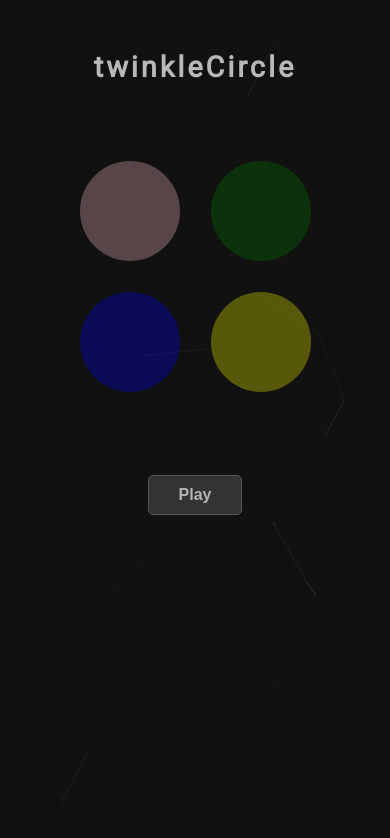
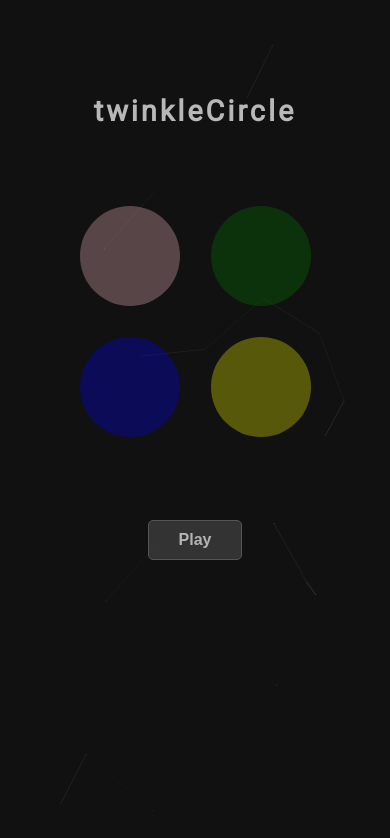
Before and after one commit to clasei/twinkle-circle, a React (Create React App) app: page / in a window 390 px wide. Shown: the top 838 px of the page. Built offline with nearby package versions, Linux system fonts and the light colour scheme.

Commit message:
responsive ok

```diff
--- a/src/App.css
+++ b/src/App.css
@@ -3,7 +3,7 @@
   text-align: center;
   background-color: none;
   display: flex;
-  height: 100%;
+  height: 100vh;
   width: 100%;
   overflow-y: scroll;
   flex-direction: column;
@@ -29,3 +29,10 @@
 .ControlPanel {
   z-index: 3;
 }
+
+@media only screen and (max-width: 768px) {
+
+  .App {
+    height: 100%;
+  }
+}
--- a/src/components/Header/Header.css
+++ b/src/components/Header/Header.css
@@ -17,6 +17,6 @@
 @media only screen and (max-width: 768px) {
 
     .title {
-        margin-top: 50px;
+        padding-top: 75px;
     }
   }
```
